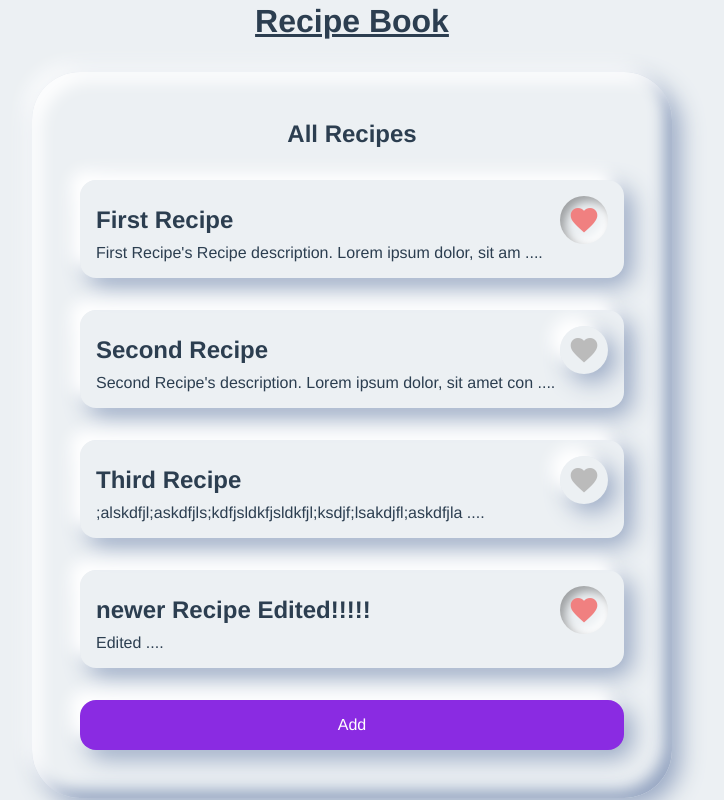
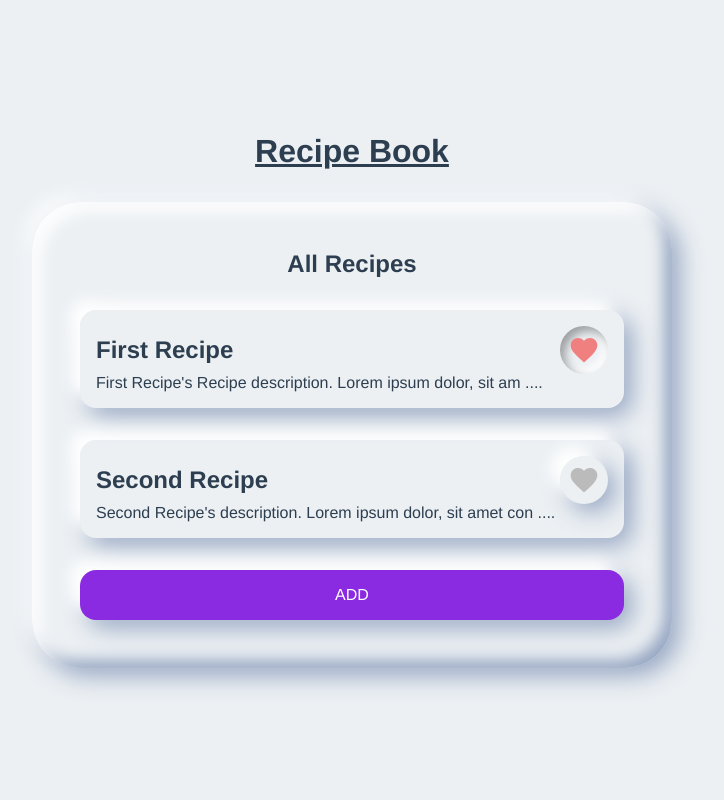
Before and after one commit to IronAdministrator/vue_recipe-book, a Vue app: page / in a window 1280 px wide. Shown: the whole page, without its empty margins (288-1012 px from the left). Built offline with nearby package versions, Linux system fonts and the light colour scheme; data requests are answered from the project's data file.

Commit message:
minor changes

```diff
--- a/data/db.json
+++ b/data/db.json
@@ -19,26 +19,6 @@
       "description": "Second Recipe's description. Lorem ipsum dolor, sit amet consectetur adipisicing elit. Iusto quasi nihil quae soluta necessitatibus, sit natus possimus qui quos alias.",
       "favorite": false,
       "createAt": "30/10/2022"
-    },
-    {
-      "title": "Third Recipe",
-      "ingredient_1": "asdfalsk; dfj",
-      "ingredient_2": ";aslkdfj a;lskdfj",
-      "ingredient_3": "slk;dfjsal;kdfjasl;dfkj",
-      "description": ";alskdfjl;askdfjls;kdfjsldkfjsldkfjl;ksdjf;lsakdjfl;askdfjlas;kdfjls;kdfjlsa;kdfj;lakdfj",
-      "favorite": false,
-      "createAt": "01/11/2022",
-      "id": 3
-    },
-    {
-      "title": "newer Recipe Edited!!!!!",
-      "ingredient_1": "newer Recipe Edited!!!!!",
-      "ingredient_2": "Edited",
-      "ingredient_3": "Edited",
-      "description": "Edited",
-      "favorite": true,
-      "createAt": "01/11/2022",
-      "id": 4
     }
   ]
 }
--- a/src/views/AddRecipe.vue
+++ b/src/views/AddRecipe.vue
@@ -1,4 +1,5 @@
 <template>
+  <h2>All Recipes</h2>
   <form class="create" @submit.prevent="handleSubmit">
     <input v-model="title" type="text" placeholder="Title" />
     <input v-model="ingredientOne" type="text" placeholder="Ingredient 1" />
@@ -26,17 +27,33 @@ export default {
     const description = ref("");
     const favorite = ref(false);
     const date = ref("");
+    const time = ref("");
+    const dateTime = ref("");
 
     // get current date >
-    let currentDate = () => {
-      return new Date().toLocaleDateString();
-    };
-    onMounted(() => {
-      date.value = currentDate();
-    });
+    // let currentDate = () => {
+    //   return new Date().toLocaleDateString();
+    // };
+    // let currentTime = () => {
+    //   return new Date().toLocaleTimeString();
+    // };
+    // onMounted(() => {
+    //   date.value = currentDate();
+    //   time.value = currentTime();
+    //   dateTime.value = `${date.value} / ${time.value}`;
+    // });
     // get current date >
 
     const handleSubmit = async () => {
+      // let currentDate = () => {
+      //   return new Date().toLocaleDateString();
+      // };
+      // let currentTime = () => {
+      //   return new Date().toLocaleTimeString();
+      // };
+      // date.value = currentDate();
+      // time.value = currentTime();
+      // dateTime.value = `${date.value} / ${time.value}`;
       let recipe = {
         title: title.value,
         ingredient_1: ingredientOne.value,
@@ -44,7 +61,7 @@ export default {
         ingredient_3: ingredientThree.value,
         description: description.value,
         favorite: favorite.value,
-        createAt: date.value,
+        createAt: `${new Date().toLocaleDateString()} / ${new Date().toLocaleTimeString()}`,
       };
       try {
         await fetch("http://localhost:3000/recipes", {
@@ -88,6 +105,7 @@ textarea {
   font-size: 1rem;
 }
 textarea {
+  white-space: pre;
   padding: 1.3rem;
   min-height: 20%;
 }
--- a/src/views/DetailsView.vue
+++ b/src/views/DetailsView.vue
@@ -13,7 +13,11 @@
       <li>{{ recipe.ingredient_2 }}</li>
       <li>{{ recipe.ingredient_3 }}</li>
     </ul>
-    <p>{{ recipe.description }}</p>
+    <!-- <ul v-for="ingredient in recipe.ingredients" :key="recipe.id">
+      <li>{{ ingredient }}</li>
+    </ul> -->
+    <p class="detail-desc">{{ recipe.description }}</p>
+    <small>Published {{recipe.createAt}}</small>
     <hr />
     <section class="detail-footer">
       <button @click="deleteRecipe">Delete</button>
@@ -81,6 +85,10 @@ export default {
 }
 ul {
   margin-left: 1rem;
+  font-size: 1.25rem;
+}
+.detail-desc {
+  font-size: 1.25rem;
 }
 .detail-footer {
   display: flex;
@@ -104,7 +112,7 @@ ul {
   font-size: 1rem;
   font-weight: 500;
   max-height: 2.5rem;
-  width: 6rem;
+  /* width: 6rem; */
 }
 .material-icons {
   font-size: 2rem;
--- a/src/views/EditRecipe.vue
+++ b/src/views/EditRecipe.vue
@@ -40,8 +40,9 @@ export default {
       })
     });
 
-    const handleUpdate = () => {
-      fetch(uri, {
+    const handleUpdate = async () => {
+      try {
+        await fetch(uri, {
         method: 'PATCH',
         headers: { 'Content-Type': 'Application/json' },
         body: JSON.stringify({
@@ -51,9 +52,11 @@ export default {
           ingredient_3: ingredientThree.value,
           description: description.value
         })
-      }).then(() => {
-        router.push({ name: "HomeView" });
-      }).catch(err => console.log(err))
+      })
+      } catch (err) {
+        console.log(err.message)
+      }
+      router.push({ name: "HomeView" });
     }
 
     return { title, ingredientOne, ingredientTwo, ingredientThree, description, handleUpdate }
--- a/src/views/HomeView.vue
+++ b/src/views/HomeView.vue
@@ -58,6 +58,9 @@ export default {
   gap: 2rem;
 }
 .home a {
+  display: flex;
+  justify-content: center;
+  align-items: center;
   text-decoration: none;
   color: white;
   background: blueviolet;
@@ -65,6 +68,11 @@ export default {
   border-radius: 1rem;
   text-align: center;
   box-shadow: -10px -10px 15px #ffffff, 8px 8px 25px #97a7c3;
+  border: none;
+  cursor: pointer;
+  text-transform: uppercase;
+  font-size: 1rem;
+  font-weight: 500;
 }
 h2 {
   margin-bottom: 2rem;
```
